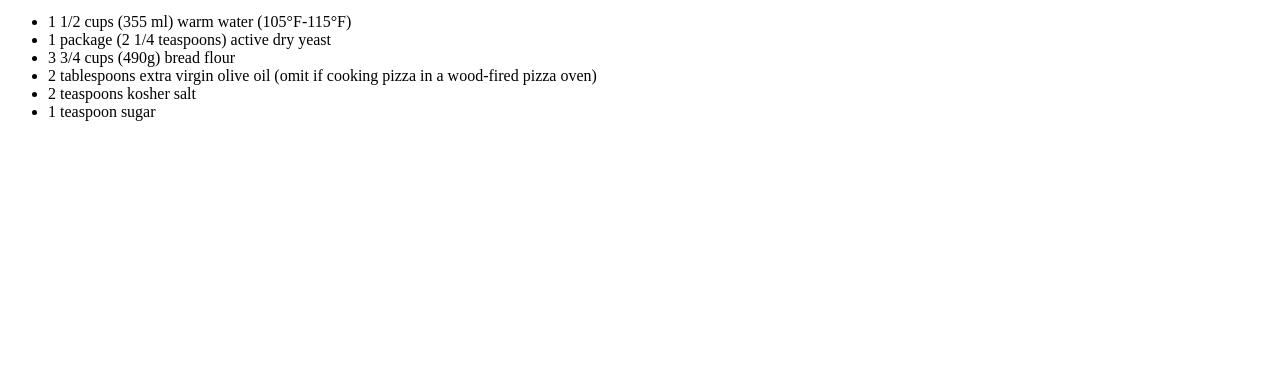
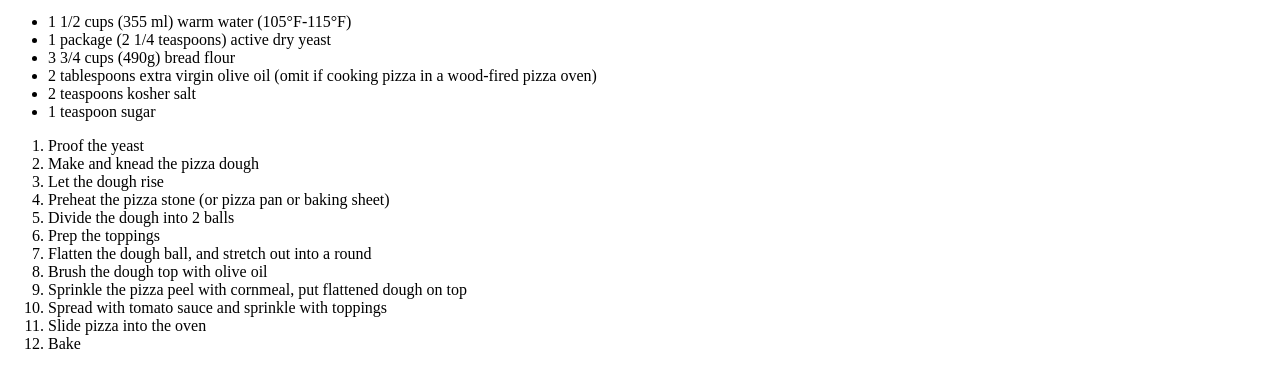
Before and after one commit to 54MU31M00R3/odin-recipes, a plain HTML site: page recipes/pizza.html in a window 1280 px wide. Shown: the part 119-506 px from the top of the page. Drawn offline with Linux system fonts and the light colour scheme.

Commit message:
Add recipe steps for nuggets and pizza

```diff
--- a/recipes/pizza.html
+++ b/recipes/pizza.html
@@ -25,5 +25,19 @@
             <li>2 teaspoons kosher salt</li>
             <li>1 teaspoon sugar</li>
         </ul>
+        <ol>
+            <li>Proof the yeast</li>
+            <li>Make and knead the pizza dough</li>
+            <li>Let the dough rise</li>
+            <li>Preheat the pizza stone (or pizza pan or baking sheet)</li>
+            <li>Divide the dough into 2 balls</li>
+            <li>Prep the toppings</li>
+            <li>Flatten the dough ball, and stretch out into a round</li>
+            <li>Brush the dough top with olive oil</li>
+            <li>Sprinkle the pizza peel with cornmeal, put flattened dough on top</li>
+            <li>Spread with tomato sauce and sprinkle with toppings</li>
+            <li>Slide pizza into the oven</li>
+            <li>Bake</li>
+        </ol>
     </body>
 </html>
```
Also changed, not shown: recipes/nuggets.html (+6 -0 lines).
